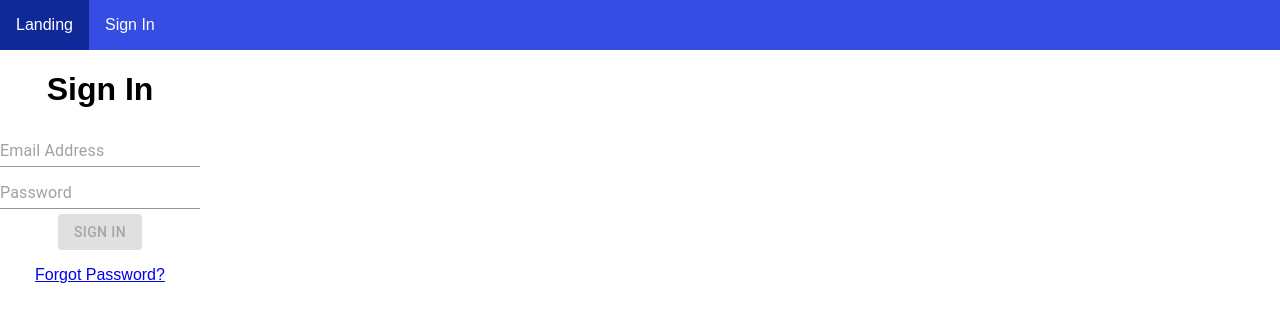
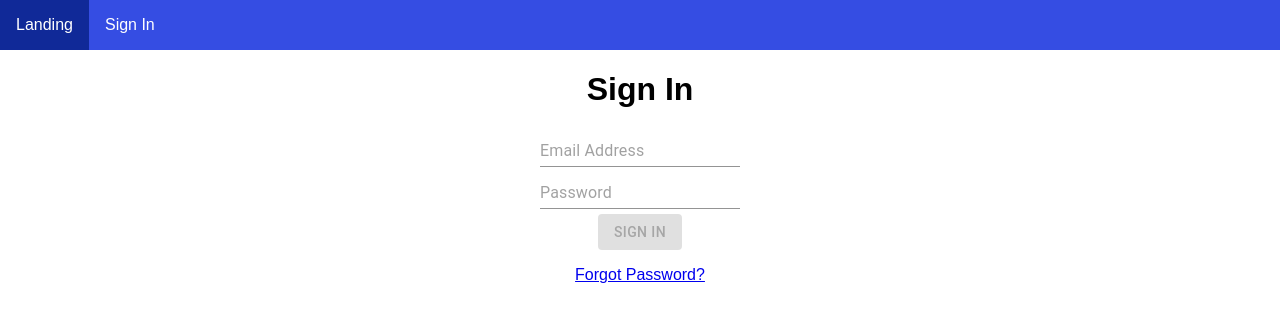
Before and after one commit to KoWunnaKo/VehicleMonitoringSystem, a React (Create React App) app in the folder VehicleMonitoringSystemWeb/vms_frontend/: page /signin in a window 1280 px wide. Shown: the top 322 px of the page. Built offline with nearby package versions, Linux system fonts and the light colour scheme; no server answers.

Commit message:
SignIn form style: location at center

```diff
--- a/VehicleMonitoringSystemWeb/vms_frontend/src/pages/SignIn/SignInForm.tsx
+++ b/VehicleMonitoringSystemWeb/vms_frontend/src/pages/SignIn/SignInForm.tsx
@@ -94,8 +94,11 @@ export class SignInForm extends React.Component<InterfaceProps, InterfaceState>
 const styles: StylesDictionary  = {
   container: {
     display: 'flex',
+    height: '100vh',
+    flex: 1,
     flexDirection: 'column',
-    alignItems: 'center'
+    alignItems: 'center',
+    alignSelf: 'center'
   },
   textInput: {
     width: 200,
--- a/VehicleMonitoringSystemWeb/vms_frontend/src/pages/SignIn/index.tsx
+++ b/VehicleMonitoringSystemWeb/vms_frontend/src/pages/SignIn/index.tsx
@@ -3,7 +3,9 @@ import { withRouter } from "react-router-dom";
 import { SignInForm } from "./SignInForm";
 
 const SignInComponent = ({ history }: { [key: string]: any }) => (
-    <SignInForm history={history}/>
+    <div style={{display: "flex", flex: 1}}>
+        <SignInForm history={history}/>
+    </div>
 );
 
 export const SignIn = withRouter(SignInComponent);
```
